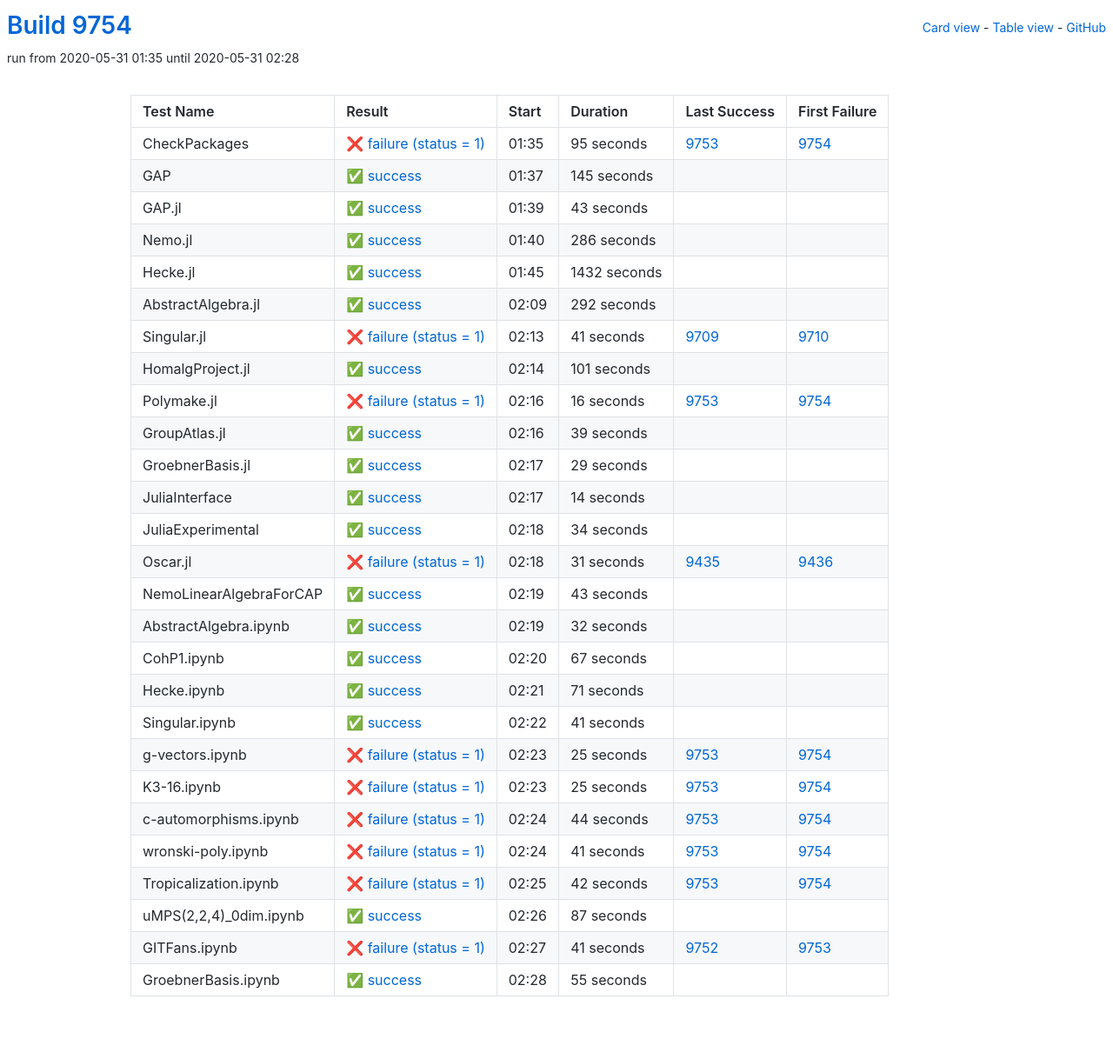
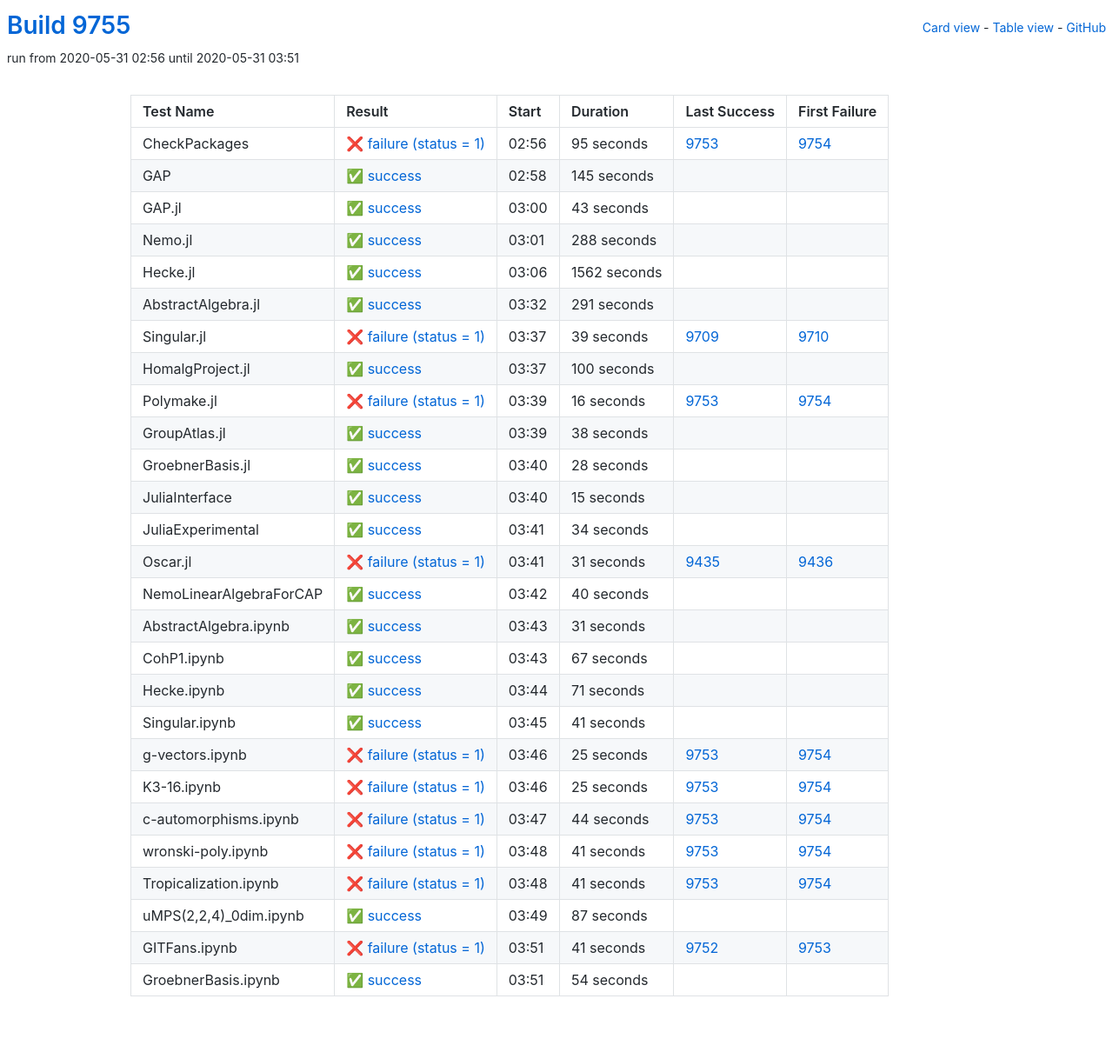
Before and after one commit to oscar-system/oscar-ci-status, a Jekyll site: the page built from table.html, in a window 1280 px wide. Shown: the whole page at 87% size. Built offline with Jekyll 4.4.1, drawn with Linux system fonts in a browser that asks for light colours.

Commit message:
Build 9755

```diff
--- a/_data/ci.yml
+++ b/_data/ci.yml
@@ -1,5 +1,5 @@
-build: 9754
-build_url: https://oscarci.mathematik.uni-kl.de/job/oscar/9754/
+build: 9755
+build_url: https://oscarci.mathematik.uni-kl.de/job/oscar/9755/
 job: oscar
 tests:
 - duration: 95
@@ -9,9 +9,9 @@
   id: checkpackages
   last_success: 9753
   last_success_url: https://oscarci.mathematik.uni-kl.de/job/oscar/9753/
-  log: https://oscarci.mathematik.uni-kl.de/job/oscar/9754/artifact/logs/build-9754/CheckPackages.log
+  log: https://oscarci.mathematik.uni-kl.de/job/oscar/9755/artifact/logs/build-9755/CheckPackages.log
   name: CheckPackages
-  start: 2020-05-31 01:35
+  start: 2020-05-31 02:56
   status: failure
   success: false
 - duration: 145
@@ -21,9 +21,9 @@
   id: gap
   last_success: false
   last_success_url: null
-  log: https://oscarci.mathematik.uni-kl.de/job/oscar/9754/artifact/logs/build-9754/GAP.log
+  log: https://oscarci.mathematik.uni-kl.de/job/oscar/9755/artifact/logs/build-9755/GAP.log
   name: GAP
-  start: 2020-05-31 01:37
+  start: 2020-05-31 02:58
   status: success
   success: true
 - duration: 43
@@ -33,69 +33,69 @@
   id: gap-jl
   last_success: false
   last_success_url: null
-  log: https://oscarci.mathematik.uni-kl.de/job/oscar/9754/artifact/logs/build-9754/GAP.jl.log
+  log: https://oscarci.mathematik.uni-kl.de/job/oscar/9755/artifact/logs/build-9755/GAP.jl.log
   name: GAP.jl
-  start: 2020-05-31 01:39
+  start: 2020-05-31 03:00
   status: success
   success: true
-- duration: 286
+- duration: 288
   exitcode: 0
   first_failure: false
   first_failure_url: null
   id: nemo-jl
   last_success: false
   last_success_url: null
-  log: https://oscarci.mathematik.uni-kl.de/job/oscar/9754/artifact/logs/build-9754/Nemo.jl.log
+  log: https://oscarci.mathematik.uni-kl.de/job/oscar/9755/artifact/logs/build-9755/Nemo.jl.log
   name: Nemo.jl
-  start: 2020-05-31 01:40
+  start: 2020-05-31 03:01
   status: success
   success: true
-- duration: 1432
+- duration: 1562
   exitcode: 0
   first_failure: false
   first_failure_url: null
   id: hecke-jl
   last_success: false
   last_success_url: null
-  log: https://oscarci.mathematik.uni-kl.de/job/oscar/9754/artifact/logs/build-9754/Hecke.jl.log
+  log: https://oscarci.mathematik.uni-kl.de/job/oscar/9755/artifact/logs/build-9755/Hecke.jl.log
   name: Hecke.jl
-  start: 2020-05-31 01:45
+  start: 2020-05-31 03:06
   status: success
   success: true
-- duration: 292
+- duration: 291
   exitcode: 0
   first_failure: false
   first_failure_url: null
   id: abstractalgebra-jl
   last_success: false
   last_success_url: null
-  log: https://oscarci.mathematik.uni-kl.de/job/oscar/9754/artifact/logs/build-9754/AbstractAlgebra.jl.log
+  log: https://oscarci.mathematik.uni-kl.de/job/oscar/9755/artifact/logs/build-9755/AbstractAlgebra.jl.log
   name: AbstractAlgebra.jl
-  start: 2020-05-31 02:09
+  start: 2020-05-31 03:32
   status: success
   success: true
-- duration: 41
+- duration: 39
   exitcode: 1
   first_failure: 9710
   first_failure_url: https://oscarci.mathematik.uni-kl.de/job/oscar/9710/
   id: singular-jl
   last_success: 9709
   last_success_url: https://oscarci.mathematik.uni-kl.de/job/oscar/9709/
-  log: https://oscarci.mathematik.uni-kl.de/job/oscar/9754/artifact/logs/build-9754/Singular.jl.log
+  log: https://oscarci.mathematik.uni-kl.de/job/oscar/9755/artifact/logs/build-9755/Singular.jl.log
   name: Singular.jl
-  start: 2020-05-31 02:13
+  start: 2020-05-31 03:37
   status: failure
   success: false
-- duration: 101
+- duration: 100
   exitcode: 0
   first_failure: false
   first_failure_url: null
   id: homalgproject-jl
   last_success: false
   last_success_url: null
-  log: https://oscarci.mathematik.uni-kl.de/job/oscar/9754/artifact/logs/build-9754/HomalgProject.jl.log
+  log: https://oscarci.mathematik.uni-kl.de/job/oscar/9755/artifact/logs/build-9755/HomalgProject.jl.log
   name: HomalgProject.jl
-  start: 2020-05-31 02:14
+  start: 2020-05-31 03:37
   status: success
   success: true
 - duration: 16
@@ -105,45 +105,45 @@
   id: polymake-jl
   last_success: 9753
   last_success_url: https://oscarci.mathematik.uni-kl.de/job/oscar/9753/
-  log: https://oscarci.mathematik.uni-kl.de/job/oscar/9754/artifact/logs/build-9754/Polymake.jl.log
+  log: https://oscarci.mathematik.uni-kl.de/job/oscar/9755/artifact/logs/build-9755/Polymake.jl.log
   name: Polymake.jl
-  start: 2020-05-31 02:16
+  start: 2020-05-31 03:39
   status: failure
   success: false
-- duration: 39
+- duration: 38
   exitcode: 0
   first_failure: false
   first_failure_url: null
   id: groupatlas-jl
   last_success: false
   last_success_url: null
-  log: https://oscarci.mathematik.uni-kl.de/job/oscar/9754/artifact/logs/build-9754/GroupAtlas.jl.log
+  log: https://oscarci.mathematik.uni-kl.de/job/oscar/9755/artifact/logs/build-9755/GroupAtlas.jl.log
   name: GroupAtlas.jl
-  start: 2020-05-31 02:16
+  start: 2020-05-31 03:39
   status: success
   success: true
-- duration: 29
+- duration: 28
   exitcode: 0
   first_failure: false
   first_failure_url: null
   id: groebnerbasis-jl
   last_success: false
   last_success_url: null
-  log: https://oscarci.mathematik.uni-kl.de/job/oscar/9754/artifact/logs/build-9754/GroebnerBasis.jl.log
+  log: https://oscarci.mathematik.uni-kl.de/job/oscar/9755/artifact/logs/build-9755/GroebnerBasis.jl.log
   name: GroebnerBasis.jl
-  start: 2020-05-31 02:17
+  start: 2020-05-31 03:40
   status: success
   success: true
-- duration: 14
+- duration: 15
   exitcode: 0
   first_failure: false
   first_failure_url: null
   id: juliainterface
   last_success: false
   last_success_url: null
-  log: https://oscarci.mathematik.uni-kl.de/job/oscar/9754/artifact/logs/build-9754/JuliaInterface.log
+  log: https://oscarci.mathematik.uni-kl.de/job/oscar/9755/artifact/logs/build-9755/JuliaInterface.log
   name: JuliaInterface
-  start: 2020-05-31 02:17
+  start: 2020-05-31 03:40
   status: success
   success: true
 - duration: 34
@@ -153,9 +153,9 @@
   id: juliaexperimental
   last_success: false
   last_success_url: null
-  log: https://oscarci.mathematik.uni-kl.de/job/oscar/9754/artifact/logs/build-9754/JuliaExperimental.log
+  log: https://oscarci.mathematik.uni-kl.de/job/oscar/9755/artifact/logs/build-9755/JuliaExperimental.log
   name: JuliaExperimental
-  start: 2020-05-31 02:18
+  start: 2020-05-31 03:41
   status: success
   success: true
 - duration: 31
@@ -165,33 +165,33 @@
   id: oscar-jl
   last_success: 9435
   last_success_url: https://oscarci.mathematik.uni-kl.de/job/oscar/9435/
-  log: https://oscarci.mathematik.uni-kl.de/job/oscar/9754/artifact/logs/build-9754/Oscar.jl.log
+  log: https://oscarci.mathematik.uni-kl.de/job/oscar/9755/artifact/logs/build-9755/Oscar.jl.log
   name: Oscar.jl
-  start: 2020-05-31 02:18
+  start: 2020-05-31 03:41
   status: failure
   success: false
-- duration: 43
+- duration: 40
   exitcode: 0
   first_failure: false
   first_failure_url: null
   id: nemolinearalgebraforcap
   last_success: false
   last_success_url: null
-  log: https://oscarci.mathematik.uni-kl.de/job/oscar/9754/artifact/logs/build-9754/NemoLinearAlgebraForCAP.log
+  log: https://oscarci.mathematik.uni-kl.de/job/oscar/9755/artifact/logs/build-9755/NemoLinearAlgebraForCAP.log
   name: NemoLinearAlgebraForCAP
-  start: 2020-05-31 02:19
+  start: 2020-05-31 03:42
   status: success
   success: true
-- duration: 32
+- duration: 31
   exitcode: 0
   first_failure: false
   first_failure_url: null
   id: abstractalgebra-ipynb
   last_success: false
   last_success_url: null
-  log: https://oscarci.mathematik.uni-kl.de/job/oscar/9754/artifact/logs/build-9754/AbstractAlgebra.ipynb.log
+  log: https://oscarci.mathematik.uni-kl.de/job/oscar/9755/artifact/logs/build-9755/AbstractAlgebra.ipynb.log
   name: AbstractAlgebra.ipynb
-  start: 2020-05-31 02:19
+  start: 2020-05-31 03:43
   status: success
   success: true
 - duration: 67
@@ -201,9 +201,9 @@
   id: cohp1-ipynb
   last_success: false
   last_success_url: null
-  log: https://oscarci.mathematik.uni-kl.de/job/oscar/9754/artifact/logs/build-9754/CohP1.ipynb.log
+  log: https://oscarci.mathematik.uni-kl.de/job/oscar/9755/artifact/logs/build-9755/CohP1.ipynb.log
   name: CohP1.ipynb
-  start: 2020-05-31 02:20
+  start: 2020-05-31 03:43
   status: success
   success: true
 - duration: 71
@@ -213,9 +213,9 @@
   id: hecke-ipynb
   last_success: false
   last_success_url: null
-  log: https://oscarci.mathematik.uni-kl.de/job/oscar/9754/artifact/logs/build-9754/Hecke.ipynb.log
+  log: https://oscarci.mathematik.uni-kl.de/job/oscar/9755/artifact/logs/build-9755/Hecke.ipynb.log
   name: Hecke.ipynb
-  start: 2020-05-31 02:21
+  start: 2020-05-31 03:44
   status: success
   success: true
 - duration: 41
@@ -225,9 +225,9 @@
   id: singular-ipynb
   last_success: false
   last_success_url: null
-  log: https://oscarci.mathematik.uni-kl.de/job/oscar/9754/artifact/logs/build-9754/Singular.ipynb.log
+  log: https://oscarci.mathematik.uni-kl.de/job/oscar/9755/artifact/logs/build-9755/Singular.ipynb.log
   name: Singular.ipynb
-  start: 2020-05-31 02:22
+  start: 2020-05-31 03:45
   status: success
   success: true
 - duration: 25
@@ -237,9 +237,9 @@
   id: g-vectors-ipynb
   last_success: 9753
   last_success_url: https://oscarci.mathematik.uni-kl.de/job/oscar/9753/
-  log: https://oscarci.mathematik.uni-kl.de/job/oscar/9754/artifact/logs/build-9754/g-vectors.ipynb.log
+  log: https://oscarci.mathematik.uni-kl.de/job/oscar/9755/artifact/logs/build-9755/g-vectors.ipynb.log
   name: g-vectors.ipynb
-  start: 2020-05-31 02:23
+  start: 2020-05-31 03:46
   status: failure
   success: false
 - duration: 25
@@ -249,9 +249,9 @@
   id: k3-16-ipynb
   last_success: 9753
   last_success_url: https://oscarci.mathematik.uni-kl.de/job/oscar/9753/
-  log: https://oscarci.mathematik.uni-kl.de/job/oscar/9754/artifact/logs/build-9754/K3-16.ipynb.log
+  log: https://oscarci.mathematik.uni-kl.de/job/oscar/9755/artifact/logs/build-9755/K3-16.ipynb.log
   name: K3-16.ipynb
-  start: 2020-05-31 02:23
+  start: 2020-05-31 03:46
   status: failure
   success: false
 - duration: 44
@@ -261,9 +261,9 @@
   id: c-automorphisms-ipynb
   last_success: 9753
   last_success_url: https://oscarci.mathematik.uni-kl.de/job/oscar/9753/
-  log: https://oscarci.mathematik.uni-kl.de/job/oscar/9754/artifact/logs/build-9754/c-automorphisms.ipynb.log
+  log: https://oscarci.mathematik.uni-kl.de/job/oscar/9755/artifact/logs/build-9755/c-automorphisms.ipynb.log
   name: c-automorphisms.ipynb
-  start: 2020-05-31 02:24
+  start: 2020-05-31 03:47
   status: failure
   success: false
 - duration: 41
@@ -273,21 +273,21 @@
   id: wronski-poly-ipynb
   last_success: 9753
   last_success_url: https://oscarci.mathematik.uni-kl.de/job/oscar/9753/
-  log: https://oscarci.mathematik.uni-kl.de/job/oscar/9754/artifact/logs/build-9754/wronski-poly.ipynb.log
+  log: https://oscarci.mathematik.uni-kl.de/job/oscar/9755/artifact/logs/build-9755/wronski-poly.ipynb.log
   name: wronski-poly.ipynb
-  start: 2020-05-31 02:24
+  start: 2020-05-31 03:48
   status: failure
   success: false
-- duration: 42
+- duration: 41
   exitcode: 1
   first_failure: 9754
   first_failure_url: https://oscarci.mathematik.uni-kl.de/job/oscar/9754/
   id: tropicalization-ipynb
   last_success: 9753
   last_success_url: https://oscarci.mathematik.uni-kl.de/job/oscar/9753/
-  log: https://oscarci.mathematik.uni-kl.de/job/oscar/9754/artifact/logs/build-9754/Tropicalization.ipynb.log
+  log: https://oscarci.mathematik.uni-kl.de/job/oscar/9755/artifact/logs/build-9755/Tropicalization.ipynb.log
   name: Tropicalization.ipynb
-  start: 2020-05-31 02:25
+  start: 2020-05-31 03:48
   status: failure
   success: false
 - duration: 87
@@ -297,9 +297,9 @@
   id: umps-2-2-4-0dim-ipynb
   last_success: false
   last_success_url: null
-  log: https://oscarci.mathematik.uni-kl.de/job/oscar/9754/artifact/logs/build-9754/uMPS-2-2-4-_0dim.ipynb.log
+  log: https://oscarci.mathematik.uni-kl.de/job/oscar/9755/artifact/logs/build-9755/uMPS-2-2-4-_0dim.ipynb.log
   name: uMPS(2,2,4)_0dim.ipynb
-  start: 2020-05-31 02:26
+  start: 2020-05-31 03:49
   status: success
   success: true
 - duration: 41
@@ -309,20 +309,20 @@
   id: gitfans-ipynb
   last_success: 9752
   last_success_url: https://oscarci.mathematik.uni-kl.de/job/oscar/9752/
-  log: https://oscarci.mathematik.uni-kl.de/job/oscar/9754/artifact/logs/build-9754/GITFans.ipynb.log
+  log: https://oscarci.mathematik.uni-kl.de/job/oscar/9755/artifact/logs/build-9755/GITFans.ipynb.log
   name: GITFans.ipynb
-  start: 2020-05-31 02:27
+  start: 2020-05-31 03:51
   status: failure
   success: false
-- duration: 55
+- duration: 54
   exitcode: 0
   first_failure: false
   first_failure_url: null
   id: groebnerbasis-ipynb
   last_success: false
   last_success_url: null
-  log: https://oscarci.mathematik.uni-kl.de/job/oscar/9754/artifact/logs/build-9754/GroebnerBasis.ipynb.log
+  log: https://oscarci.mathematik.uni-kl.de/job/oscar/9755/artifact/logs/build-9755/GroebnerBasis.ipynb.log
   name: GroebnerBasis.ipynb
-  start: 2020-05-31 02:28
+  start: 2020-05-31 03:51
   status: success
   success: true
```
Also changed, not shown: README.md.
